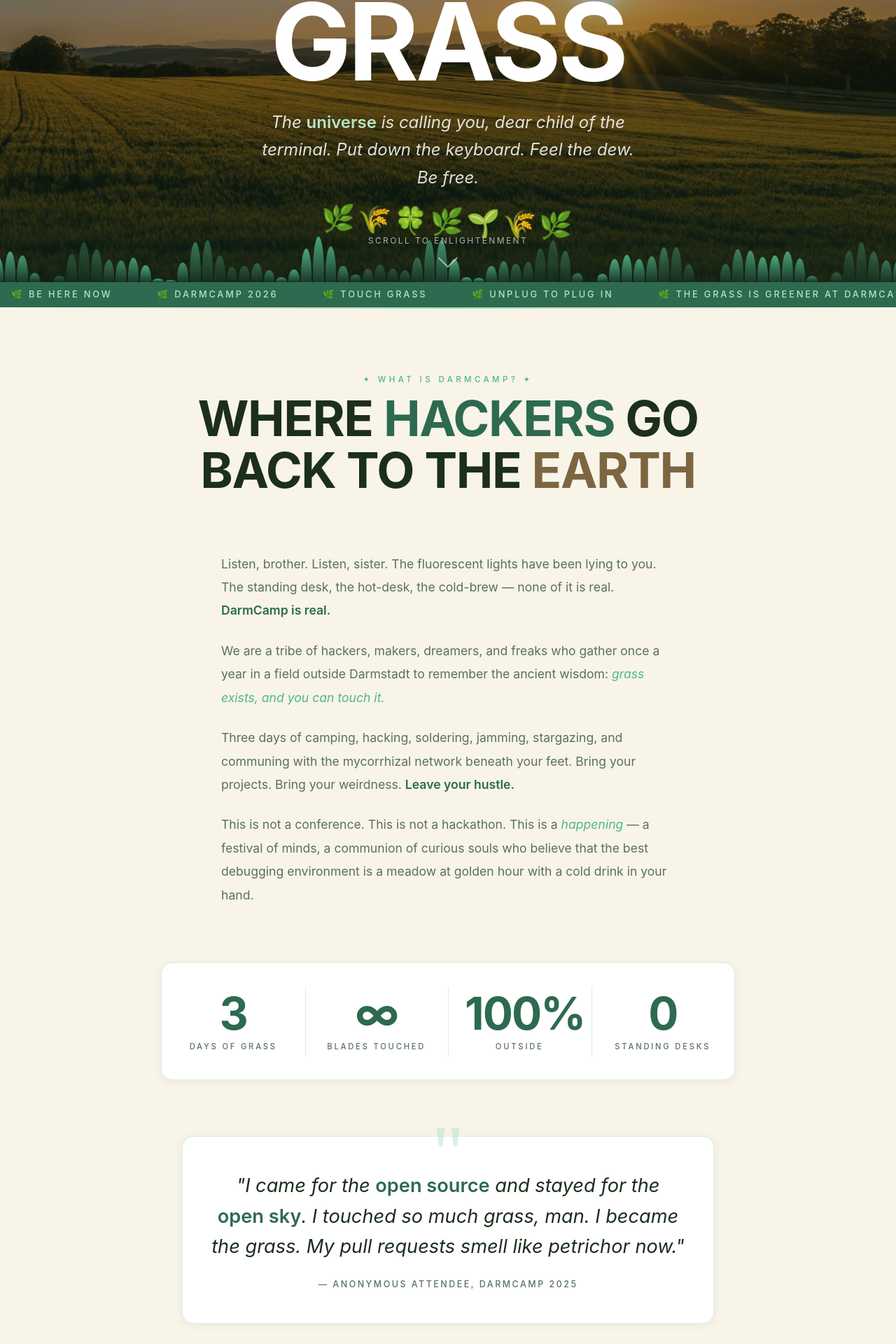
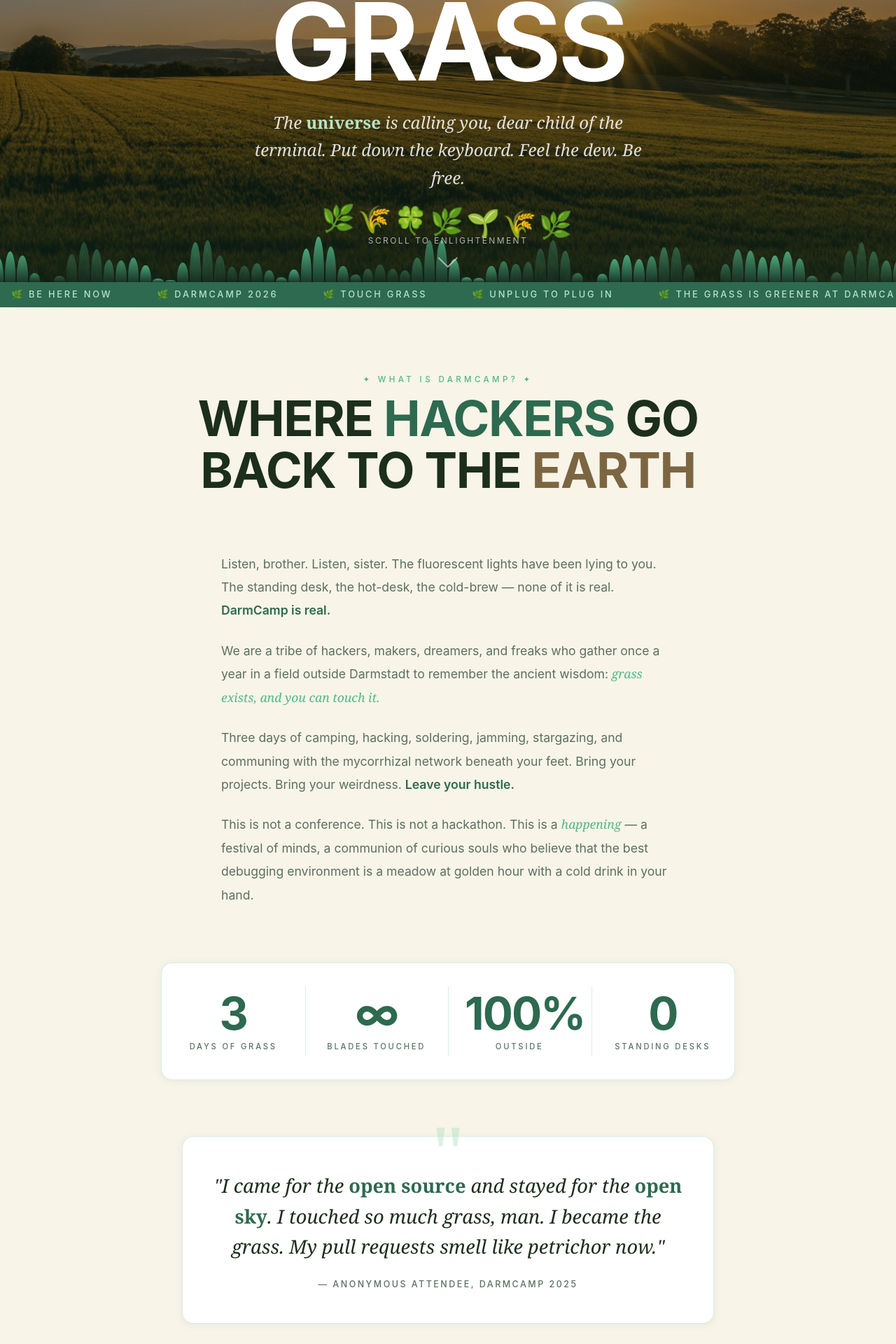
Before and after one commit to zebreus/campen, a Next.js app: page / in a window 1280 px wide. Shown: the part 397-2317 px from the top of the page at 70% size. Built offline with nearby package versions, Linux system fonts and the light colour scheme; a web font is replaced by a local one.

Commit message:
More balanced usage of fonts

```diff
--- a/styles/globals.css
+++ b/styles/globals.css
@@ -39,7 +39,7 @@ html {
 }
 
 body {
-  font-family: 'Inter', 'Georgia', sans-serif;
+  font-family: 'Inter', sans-serif;
   background-color: var(--cream);
   color: var(--text);
   overflow-x: hidden;
@@ -115,6 +115,7 @@ body {
 }
 
 .heroSubtitle {
+  font-family: 'Georgia', serif;
   font-size: clamp(1rem, 2.5vw, 1.5rem);
   font-style: italic;
   color: rgba(255,255,255,0.85);
@@ -361,6 +362,7 @@ body {
 }
 
 .quoteText {
+  font-family: 'Georgia', serif;
   font-size: clamp(1.1rem, 2.5vw, 1.7rem);
   font-style: italic;
   line-height: 1.6;
@@ -454,6 +456,7 @@ body {
 }
 
 .manifesto p em {
+  font-family: 'Georgia', serif;
   color: var(--sage);
   font-style: italic;
 }
@@ -495,6 +498,7 @@ body {
 }
 
 .ctaText {
+  font-family: 'Georgia', serif;
   font-size: 1rem;
   line-height: 1.75;
   color: rgba(255,255,255,0.72);
```
